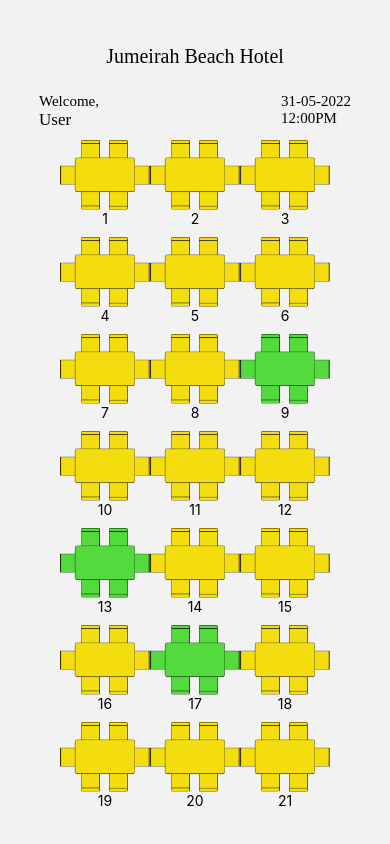
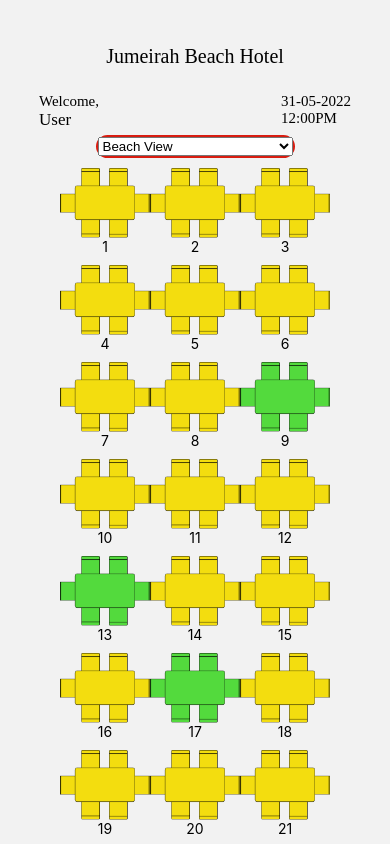
Before and after one commit to SangeethSujith/EZMenu, a React Native app: screen /Seats in a window 390 px wide. Built offline with nearby package versions, Linux system fonts and the light colour scheme.

Commit message:
Added Picker

```diff
--- a/assets/screens/Seats.js
+++ b/assets/screens/Seats.js
@@ -1,13 +1,22 @@
 /* eslint-disable prettier/prettier */
 import {Text, View,Image,TouchableOpacity,ScrollView} from 'react-native';
-import React from 'react';
+import React,{useState,useRef} from 'react';
 import Design from '../styles/Design';
+import { Picker } from '@react-native-picker/picker';
+import DropDownPicker from 'react-native-dropdown-picker';
+import { windowwidth } from '../styles/Dimentions';
 const Seats = ({navigation}) => {
-
+    const [selectedLanguage, setSelectedLanguage] = useState();
+    const [open, setOpen] = useState(false);
+    const [value, setValue] = useState(null);
+    const [items, setItems] = useState([
+      {label: 'Beach View', value: 'beach'},
+      {label: 'Sunset View', value: 'sun'},
+    ]);
   return (
     <View style={Design.container2}>
       <Text style={Design.hotelname1}>Jumeirah Beach Hotel</Text>
-    <View style={{flexDirection:'row',justifyContent:'space-between',width:'80%',marginBottom:5,}}>
+    <View style={{flexDirection:'row',justifyContent:'space-between',width:'80%',marginBottom:5}}>
         <View>
             <Text style={Design.regulartext}>Welcome,</Text>
             <Text style={Design.h2c}>User</Text>
@@ -17,6 +26,18 @@
         <Text style={Design.regulartext}>12:00PM</Text>
         </View>
         </View>
+        <View style={{borderRadius:30,borderColor:'#D91C10',borderWidth:2,marginBottom:5,}}>
+        <Picker
+          //ref={pickerRef}
+          style={{width:windowwidth / 2}}
+          selectedValue={selectedLanguage}
+          onValueChange={(itemValue, itemIndex) =>
+          setSelectedLanguage(itemValue)
+      }>
+          <Picker.Item label="Beach View" value="beach" />
+          <Picker.Item label="Sunset View" value="sun" enabled/>
+      </Picker>
+      </View>
 <ScrollView showsVerticalScrollIndicator={false}>
       <TouchableOpacity onPress={() => navigation.navigate('Bookfood')}>
       <View style={Design.tableview}>
```
